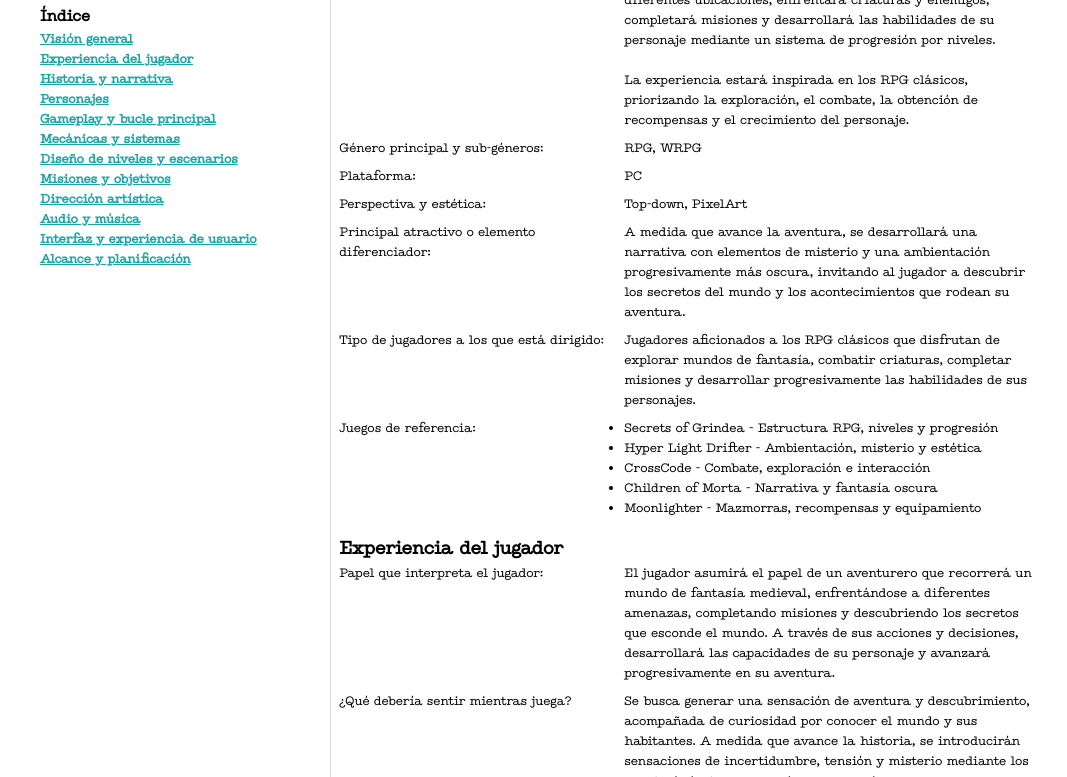
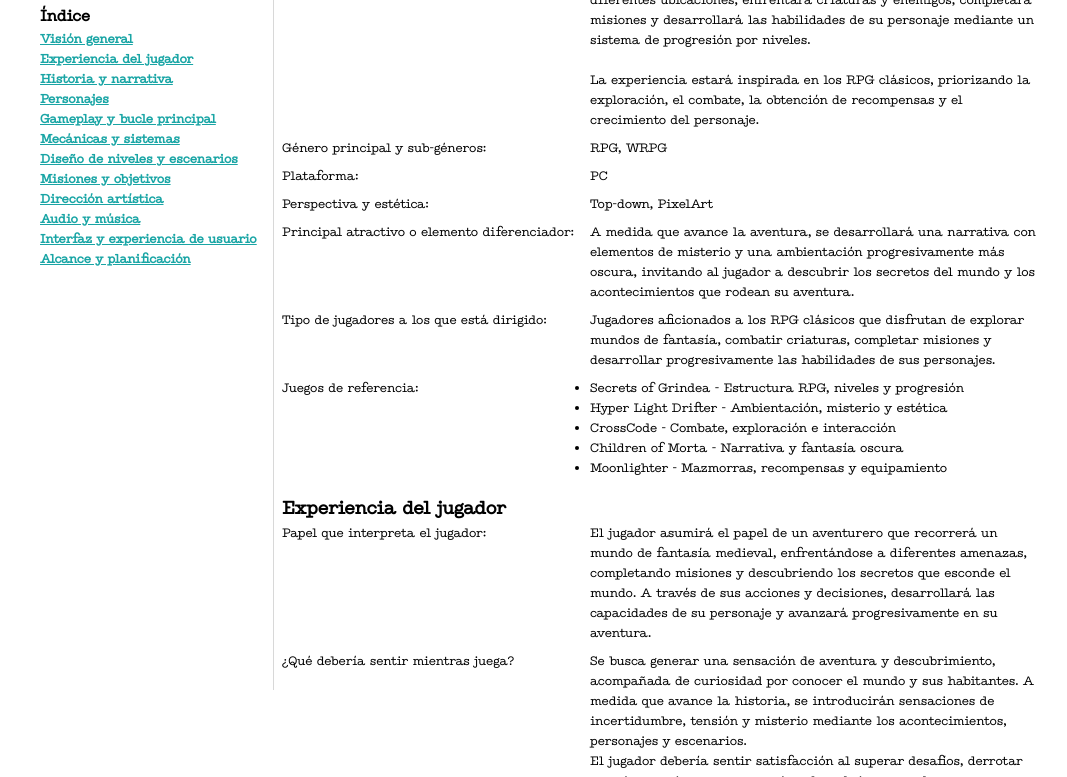
Before and after one commit to Ebanx3/documentacion-de-juego, a plain HTML site: page index.html in a window 1280 px wide. Shown: the part 110-887 px from the top of the page, without its empty margins (104-1171 px from the left). Drawn offline with Linux system fonts and the light colour scheme.

Commit message:
la barra lateral ahora permanece fixed y no se pierde al scrollear

```diff
--- a/index.html
+++ b/index.html
@@ -21,14 +21,25 @@
             font-family: "TypeMachine", sans-serif;
             max-width: 1024px;
             margin: auto;
-            display: flex;
+            --sidebar-width: min(250px, 42vw);
+        }
+
+        body.sidebar-collapsed {
+            --sidebar-width: 48px;
         }
 
         header {
+            position: fixed;
+            top: 0;
+            left: max(0px, calc((100% - 1024px) / 2));
+            width: var(--sidebar-width);
+            height: 100vh;
+            overflow-y: auto;
             border-right: 1px solid rgb(216, 216, 216);
             padding: 8px;
-            flex: 0 0 30%;
-            transition: flex-basis 0.2s ease;
+            background: white;
+            z-index: 1;
+            transition: width 0.2s ease;
 
             button {
                 display: grid;
@@ -85,17 +96,15 @@
         }
 
         header.is-collapsed {
-            flex-basis: 48px;
-
             .sidebar-content {
                 display: none;
             }
         }
 
         main {
-            flex: 1;
-            min-width: 0;
+            margin-left: var(--sidebar-width);
             padding: 8px;
+            transition: margin-left 0.2s ease;
 
             section {
                 margin: 2vh 0;
@@ -315,6 +324,7 @@
 
         sidebarToggle.addEventListener("click", () => {
             const isCollapsed = sidebar.classList.toggle("is-collapsed");
+            document.body.classList.toggle("sidebar-collapsed", isCollapsed);
             sidebarToggle.setAttribute("aria-expanded", String(!isCollapsed));
             sidebarToggle.setAttribute(
                 "aria-label",
```
